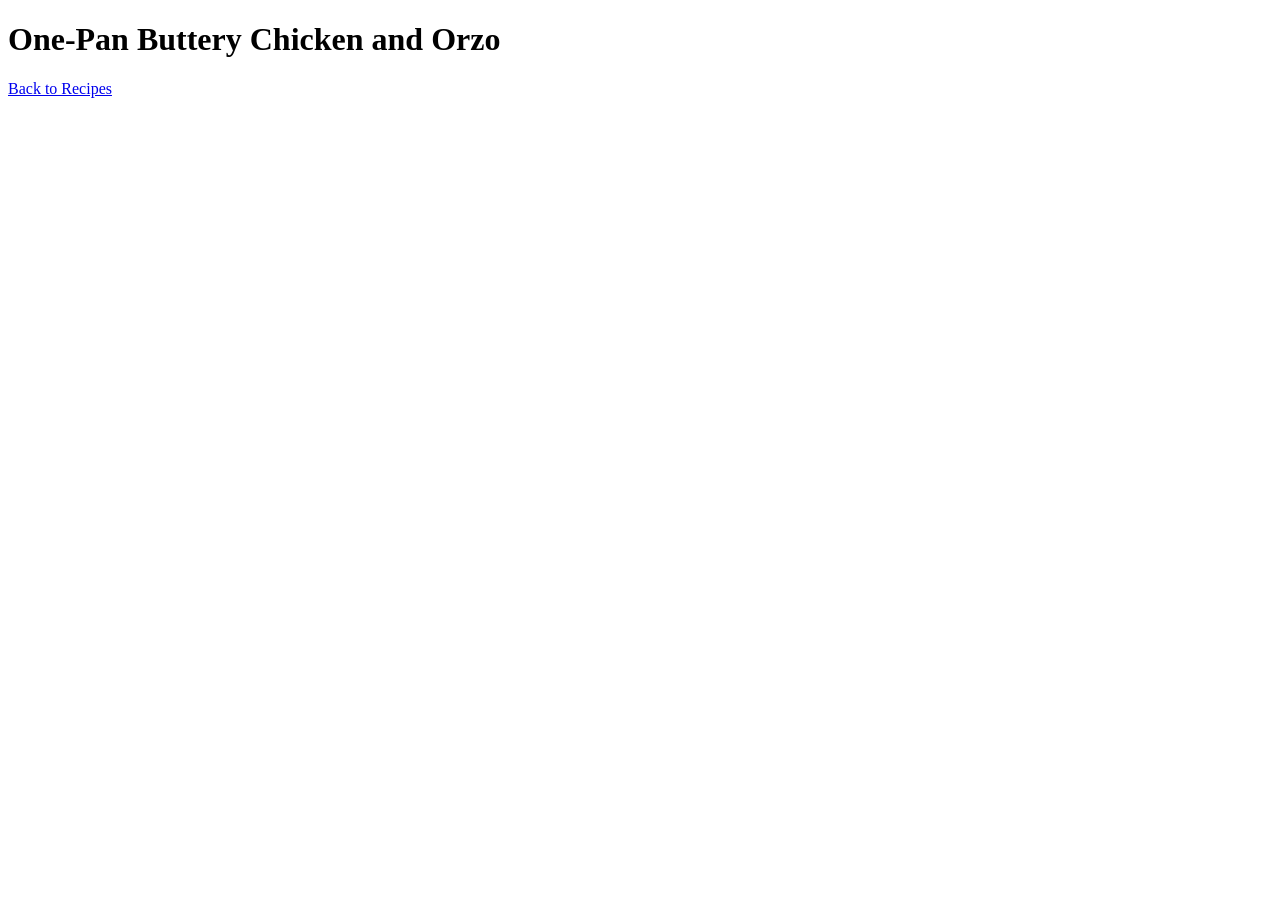
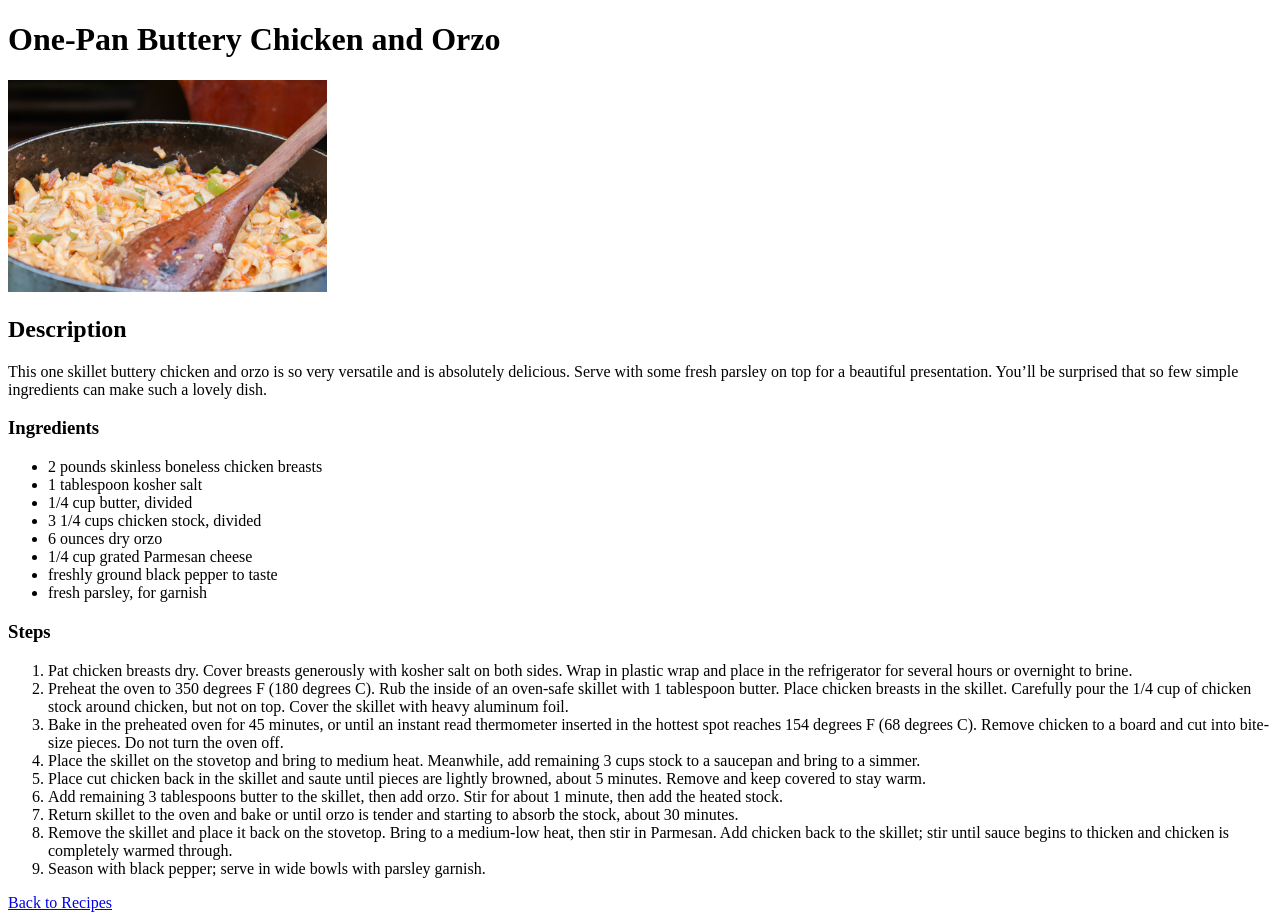
Before and after one commit to b-kinner/odin-recipes, a plain HTML site: page recipes/chicken-orzo.html in a window 1280 px wide. Before the commit the page ends 800 px from the top, so only its background shows below. Drawn offline with Linux system fonts and the light colour scheme.

Commit message:
Iteration 3: recipe page content
Add image, description, ingredients and steps to recipe page with lists for each

```diff
--- a/recipes/chicken-orzo.html
+++ b/recipes/chicken-orzo.html
@@ -7,6 +7,35 @@
 </head>
 <body>
     <h1>One-Pan Buttery Chicken and Orzo</h1>
+    <img src="../images/chicken-orzo.jpg" alt="One-Pan Buttery Chicken and Orzo" alt="One-Pan buttery chicken and orzo" height="212" width="319">
+
+    <h2>Description</h2>
+    <p>This one skillet buttery chicken and orzo is so very versatile and is absolutely delicious. Serve with some fresh parsley on top for a beautiful presentation. You’ll be surprised that so few simple ingredients can make such a lovely dish.</p>
+
+    <h3>Ingredients</h3>
+    <ul>
+        <li>2 pounds skinless boneless chicken breasts</li>
+        <li>1 tablespoon kosher salt</li>
+        <li>1/4 cup butter, divided</li>
+        <li>3 1/4 cups chicken stock, divided</li>
+        <li>6 ounces dry orzo</li>
+        <li>1/4 cup grated Parmesan cheese</li>
+        <li>freshly ground black pepper to taste</li>
+        <li>fresh parsley, for garnish</li>
+    </ul>
+
+    <h3>Steps</h3>
+    <ol>
+        <li>Pat chicken breasts dry. Cover breasts  generously with kosher salt on both sides. Wrap in plastic wrap and place in the refrigerator for several hours or overnight to brine.</li>
+        <li>Preheat the oven to 350 degrees F (180 degrees C). Rub the inside of an oven-safe skillet with 1 tablespoon butter. Place chicken breasts in the skillet. Carefully pour the 1/4 cup of chicken stock around chicken, but not on top. Cover the skillet with heavy aluminum foil. </li>
+        <li>Bake in the preheated oven for 45 minutes, or until an instant read thermometer inserted in the hottest spot reaches 154 degrees F (68 degrees C). Remove chicken to a board and cut into bite-size pieces. Do not turn the oven off.</li>
+        <li>Place the skillet on the stovetop and bring to medium heat. Meanwhile, add remaining 3 cups stock to a saucepan and bring to a simmer.  </li>
+        <li>Place cut chicken back in the skillet and saute until pieces are lightly browned, about 5 minutes. Remove and keep covered to stay warm.</li>
+        <li>Add remaining 3 tablespoons butter to the skillet, then add orzo. Stir for about 1 minute, then add the heated stock. </li>
+        <li>Return skillet to the oven and bake or until orzo is tender and starting to absorb the stock, about 30 minutes. </li>
+        <li>Remove the skillet and place it back on the stovetop. Bring to a medium-low heat, then stir in Parmesan. Add chicken back to the skillet; stir until sauce begins to thicken and chicken is completely warmed through. </li>
+        <li>Season with black pepper; serve in wide bowls with parsley garnish.</li>
+    </ol>
 
     <a href="../index.html">Back to Recipes</a>
 </body>
```
Also changed, not shown: images/chicken-orzo.jpg (added).
